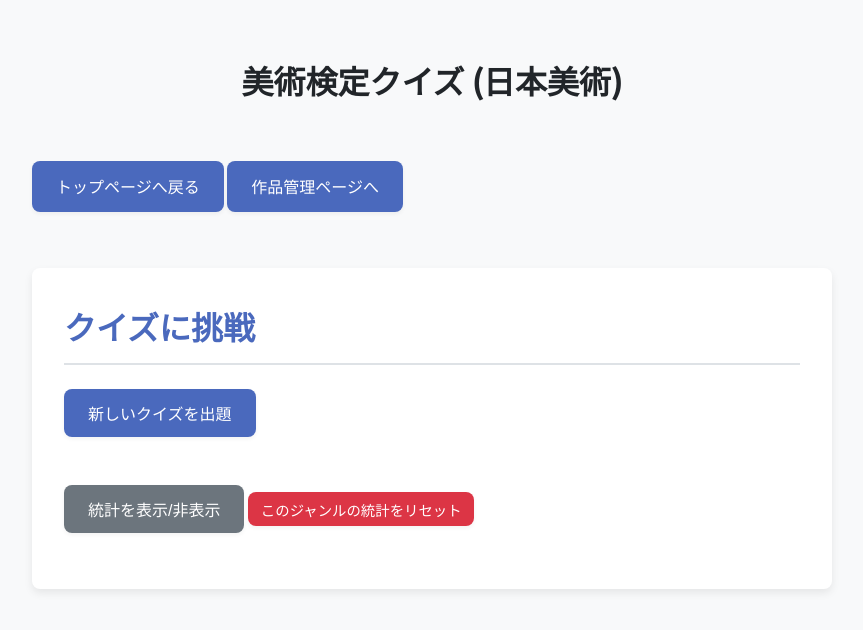
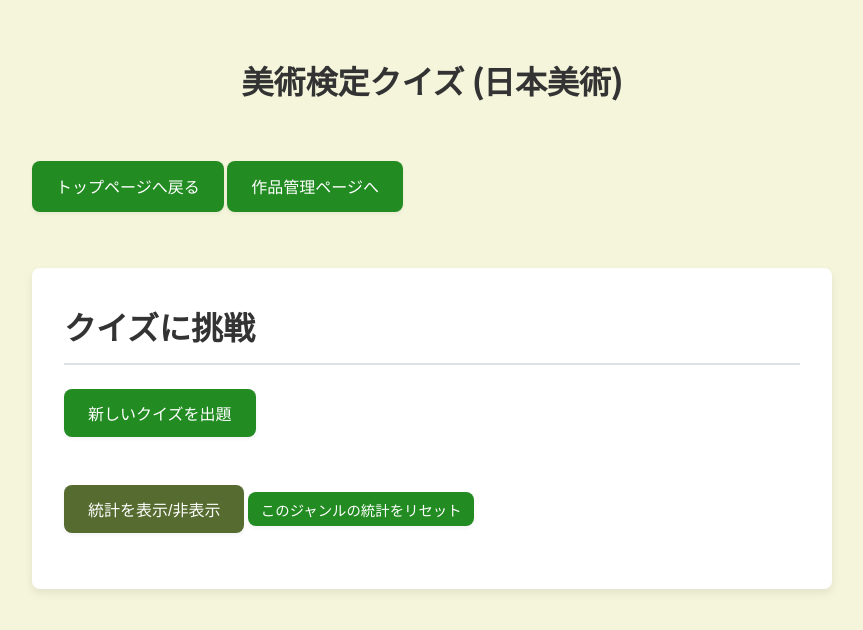
Before and after one commit to kogi496no-cpu/art_quiz_app, a FastAPI app: page /quiz/japanese in a window 1280 px wide. Shown: the top 630 px of the page, without its empty margins (208-1071 px from the left). Run offline with FastAPI, Linux system fonts and the light colour scheme.

Commit message:
UIの切り替え

```diff
--- /dev/null
+++ b/static/japanese.css
@@ -0,0 +1,32 @@
+
+body.japanese {
+  background-color: #f5f5dc; /* ベージュ */
+  color: #333;
+}
+
+.japanese .btn {
+  background-color: #228b22; /* フォレストグリーン */
+  color: #fff;
+}
+
+.japanese .btn:hover {
+  background-color: #2e9b2e;
+}
+
+.japanese .btn-secondary {
+  background-color: #556b2f; /* ダークオリーブグリーン */
+  color: #fff;
+}
+
+.japanese .btn-secondary:hover {
+  background-color: #6b8e23;
+}
+
+.japanese .genre-card {
+    border: 1px solid #ccc;
+    background-color: #fff;
+}
+
+.japanese h1, .japanese h2 {
+    color: #333;
+}
--- a/static/style.css
+++ b/static/western.css
@@ -359,6 +359,19 @@ table tr:hover {
     gap: 1rem;
 }
 
+.genre-card {
+    overflow: hidden; /* For border-radius on image */
+}
+
+.genre-image {
+    width: 100%;
+    height: 60px;
+    object-fit: contain;
+    margin-bottom: 1.5rem;
+    border-bottom: 1px solid var(--color-border);
+}
+
+
 .choice-image {
     width: 100%;
     height: auto;
--- a/templates/artworks.html
+++ b/templates/artworks.html
@@ -4,9 +4,10 @@
   <meta charset="UTF-8">
   <meta name="viewport" content="width=device-width, initial-scale=1.0">
   <title>作品管理 - {{ genre.capitalize() }}</title>
-  <link rel="stylesheet" href="/static/style.css">
+  <link rel="stylesheet" href="/static/western.css">
+  <link rel="stylesheet" href="/static/japanese.css">
 </head>
-<body data-genre="{{ genre }}">
+<body class="{{ genre }}" data-genre="{{ genre }}">
   <div class="app-container">
     <h1 class="text-center">作品管理 ({{ '西洋美術' if genre == 'western' else '日本美術' }})</h1>
     <div class="navigation-links">
--- a/templates/index.html
+++ b/templates/index.html
@@ -5,7 +5,8 @@
   <meta charset="UTF-8">
   <meta name="viewport" content="width=device-width, initial-scale=1.0">
   <title>美術検定クイズ - ジャンル選択</title>
-  <link rel="stylesheet" href="/static/style.css">
+  <link rel="stylesheet" href="/static/western.css">
+  <link rel="stylesheet" href="/static/japanese.css">
 </head>
 <body>
   <div class="app-container text-center">
@@ -14,12 +15,14 @@
 
     <div class="genre-selection">
       <div class="genre-card">
+        <img src="/uploads/images/western_art.png" alt="西洋美術" class="genre-image">
         <h2>西洋美術</h2>
         <p>ルネサンスから近代美術まで、西洋の偉大な作品に関するクイズです。</p>
         <a href="/quiz/western" class="btn">クイズに挑戦</a>
         <a href="/artworks/western" class="btn btn-secondary">作品を管理</a>
       </div>
       <div class="genre-card">
+        <img src="/uploads/images/japanese_art.png" alt="日本美術" class="genre-image">
         <h2>日本美術</h2>
         <p>浮世絵、琳派、水墨画など、日本の美しい作品に関するクイズです。</p>
         <a href="/quiz/japanese" class="btn">クイズに挑戦</a>
--- a/templates/quiz.html
+++ b/templates/quiz.html
@@ -4,9 +4,10 @@
   <meta charset="UTF-8">
   <meta name="viewport" content="width=device-width, initial-scale=1.0">
   <title>美術検定クイズ - {{ '西洋美術' if genre == 'western' else '日本美術' }}</title>
-  <link rel="stylesheet" href="/static/style.css">
+  <link rel="stylesheet" href="/static/western.css">
+  <link rel="stylesheet" href="/static/japanese.css">
 </head>
-<body data-genre="{{ genre }}">
+<body class="{{ genre }}" data-genre="{{ genre }}">
   <div class="app-container">
     <h1 class="text-center">美術検定クイズ ({{ '西洋美術' if genre == 'western' else '日本美術' }})</h1>
     <div class="navigation-links">
```
Also changed, not shown: 5 other files.
